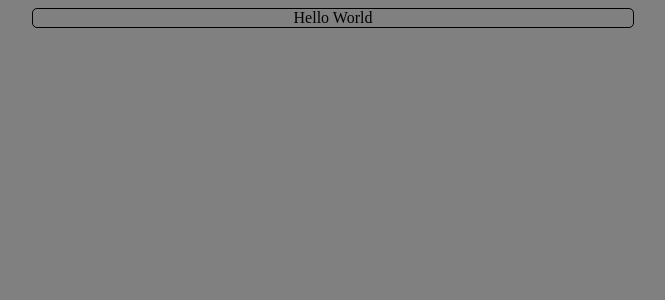
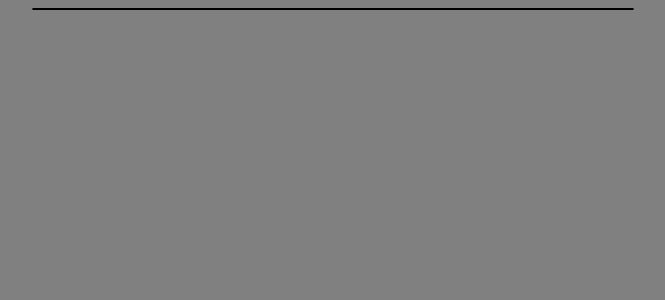
Before and after one commit to SKYWVRD/react-user-tracker, a React (Create React App) app: page / in a window 1280 px wide. Shown: the top 300 px of the page, without its empty margins (307-972 px from the left). Built offline with nearby package versions, Linux system fonts and the light colour scheme.

Commit message:
Init UserForm component

```diff
--- a/src/App.js
+++ b/src/App.js
@@ -1,12 +1,10 @@
 import './App.css';
-import Card from './components/Card'
+import UserForm from './components/forms/UserForm';
 
 function App() {
   return (
     <div className="App">
-      <Card>
-        <div>Hello World</div>
-      </Card>
+      <UserForm/>
     </div>
   );
 }
--- /dev/null
+++ b/src/components/forms/UserForm.js
@@ -0,0 +1,13 @@
+import react from 'react'
+import Card from '../Card'
+
+const UserForm = () => {
+
+
+    return (
+        <Card>
+        </Card>
+    )
+}
+
+export default UserForm;
```
